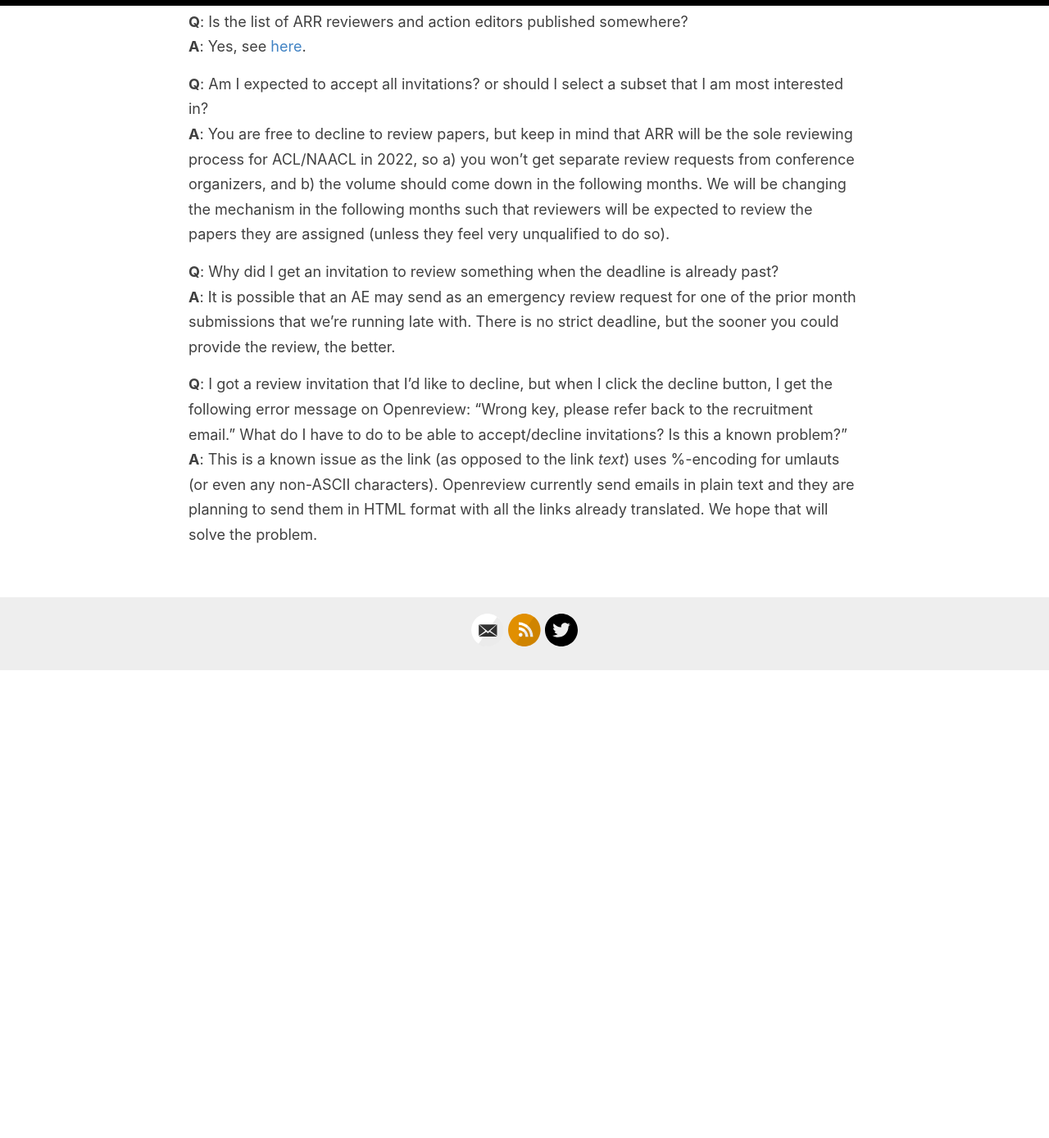
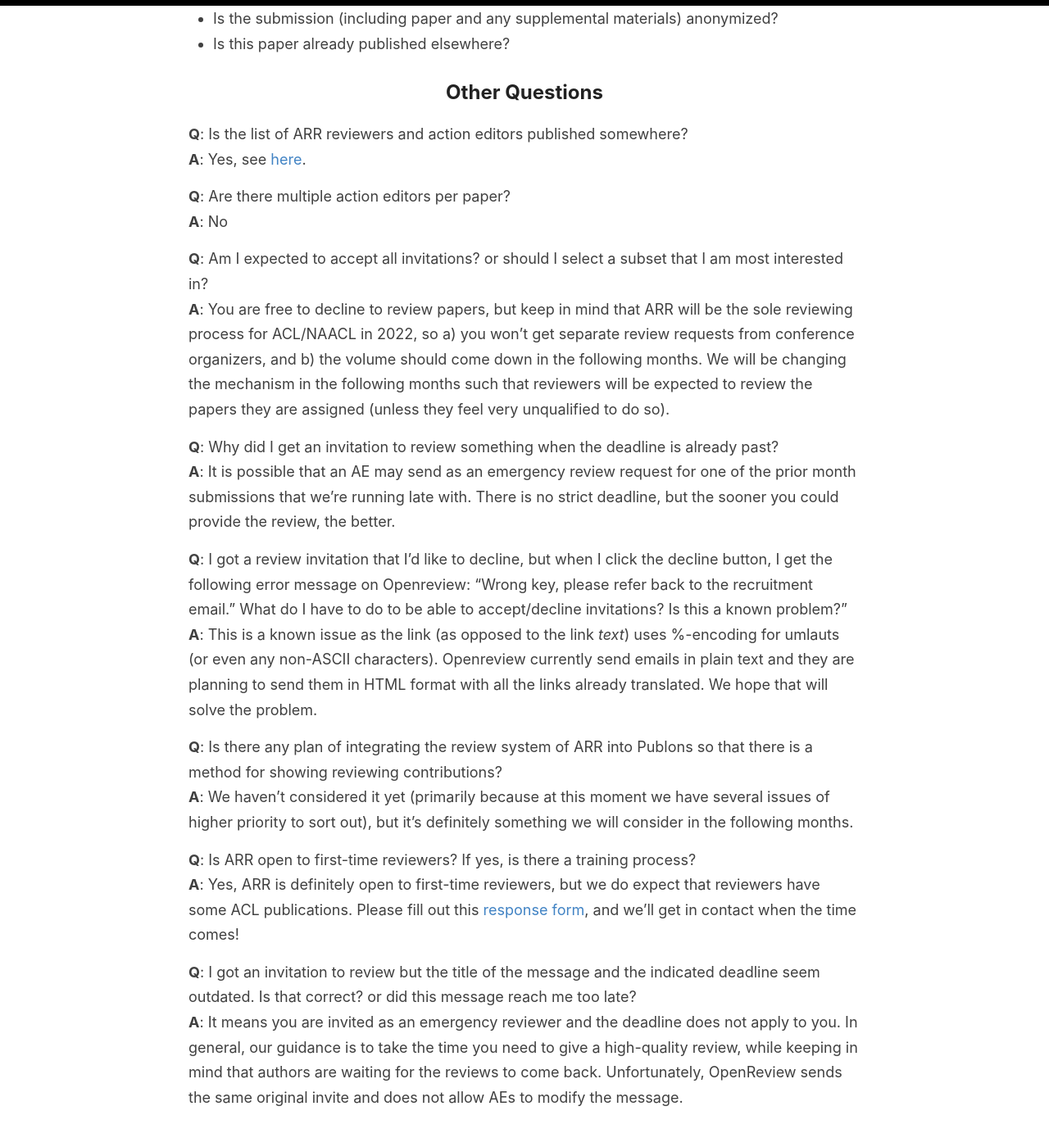
Before and after one commit to amitmerchant1990/reverie, a Jekyll site: the page built from reviewers.md, in a window 1280 px wide and 1400 px high, scrolled down 4273 px. Shown: the top 1389 px of the window at 82% size. Built offline with Jekyll 4.4.1, drawn with Linux system fonts in a browser that asks for light colours; before the commit the page ends 5091 px from its top, so only the background shows below that; some of the changed text lies outside the part shown.

Commit message:
all FAQ added

```diff
--- a/reviewers.md
+++ b/reviewers.md
@@ -62,6 +62,9 @@
 The average monthly load for reviewers should be much closer to 2, but in certain periods (close to large conferences),
 it's possible that the load is higher.
 
+**Q**: Is it allowed to have a secondary reviewer for ARR?<br>
+**A**: As long as the main reviewer verifies (and if necessary, improve) the review, it is okay. However, there is no support in OpenReview at this moment to acknowledge the secondary reviewer.
+
 ## Communication
 
 **Q**: Who contacts reviewers to kick off reviewing?<br>
@@ -98,6 +101,9 @@
 **A**:
 Yes, see [here](/people).
 
+**Q**: Are there multiple action editors per paper?<br>
+**A**: No
+
 **Q**: Am I expected to accept all invitations? or should I select a subset that I am most interested in?<br>
 **A**:
 You are free to decline to review papers, but keep in mind that ARR will be the sole reviewing process for ACL/NAACL in 2022, so a) you won't get separate review requests from conference organizers, and b) the volume should come down in the following months. We will be changing the mechanism in the following months such that reviewers will be expected to review the papers they are assigned (unless they feel very unqualified to do so).
@@ -109,3 +115,12 @@
 **Q**: I got a review invitation that I’d like to decline, but when I click the decline button, I get the following error message on Openreview: "Wrong key, please refer back to the recruitment email." What do I have to do to be able to accept/decline invitations? Is this a known problem?"<br>
 **A**:
 This is a known issue as the link (as opposed to the link *text*) uses %-encoding for umlauts (or even any non-ASCII characters). Openreview currently send emails in plain text and they are planning to send them in HTML format with all the links already translated. We hope that will solve the problem.
+
+**Q**: Is there any plan of integrating the review system of ARR into Publons so that there is a method for showing reviewing contributions?<br>
+**A**: We haven't considered it yet (primarily because at this moment we have several issues of higher priority to sort out), but it's definitely something we will consider in the following months.
+
+**Q**: Is ARR open to first-time reviewers? If yes, is there a training process?<br>
+**A**: Yes, ARR is definitely open to first-time reviewers, but we do expect that reviewers have some ACL publications. Please fill out this [response form](https://forms.office.com/r/MfzL7WuNZb), and we'll get in contact when the time comes!
+
+**Q**: I got an invitation to review but the title of the message and the indicated deadline seem outdated. Is that correct? or did this message reach me too late?<br>
+**A**: It means you are invited as an emergency reviewer and the deadline does not apply to you. In general, our guidance is to take the time you need to give a high-quality review, while keeping in mind that authors are waiting for the reviews to come back. Unfortunately, OpenReview sends the same original invite and does not allow AEs to modify the message.
```
Also changed, not shown: aes.md (+15 -0 lines), authors.md (+9 -0 lines).
